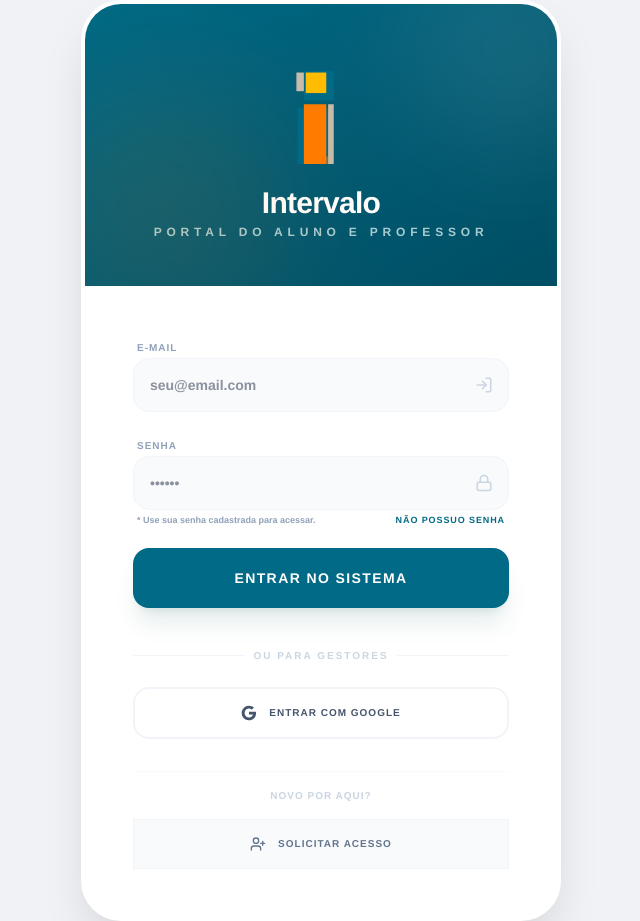
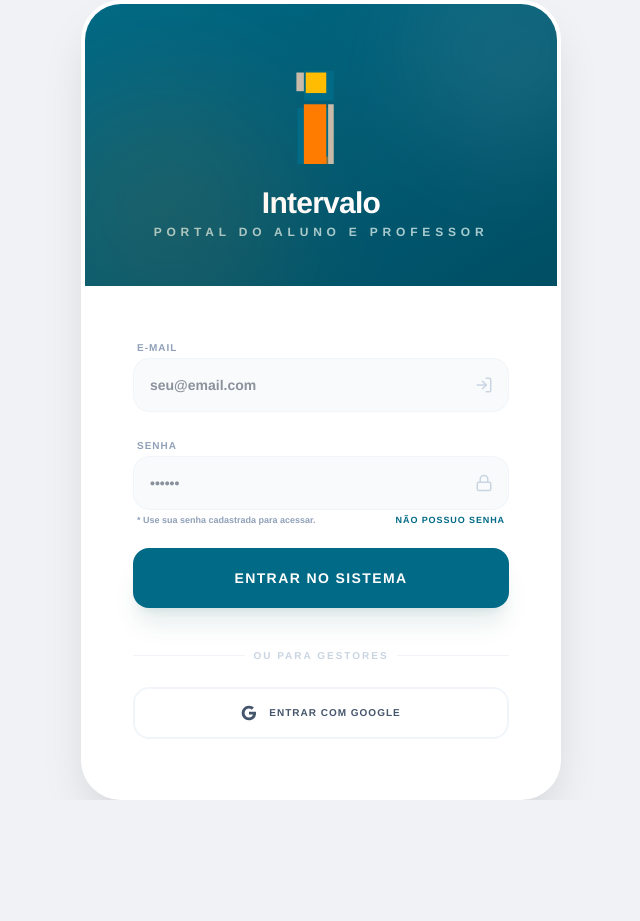
Before and after one commit to intervalocasa/portal-intervalo-escola-teatro, a React (Vite) app: page / in a window 1280 px wide. Shown: the whole page, without its empty margins (319-959 px from the left). After the commit the page ends 800 px from the top, so only its background shows below. Built offline with nearby package versions, Linux system fonts and the light colour scheme; no server answers; the database is empty.

Commit message:
feat: Remove unused register button from login
Removes the "Solicitar Acesso" (Request Access) button from the login view. This functionality is no longer required in the current user authentication flow.

```diff
--- a/src/views/LoginView.tsx
+++ b/src/views/LoginView.tsx
@@ -4,7 +4,7 @@
  */
 
 import { motion } from "motion/react";
-import { LogIn, UserPlus, Lock, AlertCircle, AlertTriangle } from "lucide-react";
+import { LogIn, Lock, AlertCircle, AlertTriangle } from "lucide-react";
 import { FormEvent } from "react";
 import { Logo } from "../components/CommonComponents";
 
@@ -160,16 +160,7 @@ export const LoginView = ({
           </button>
         </div>
 
-        <div className="pt-4 border-t border-slate-50">
-          <p className="text-center text-[10px] font-black text-slate-300 uppercase tracking-widest mb-4">Novo por aqui?</p>
-          <button
-            onClick={() => setView("register")}
-            className="w-full py-4 bg-slate-50 text-slate-500 rounded-2x border border-slate-100 text-[10px] font-black uppercase tracking-widest hover:bg-slate-100 transition-all flex items-center justify-center gap-3 active:scale-95"
-          >
-            <UserPlus size={16} />
-            Solicitar Acesso
-          </button>
-        </div>
+
       </div>
     </motion.div>
   );
```
